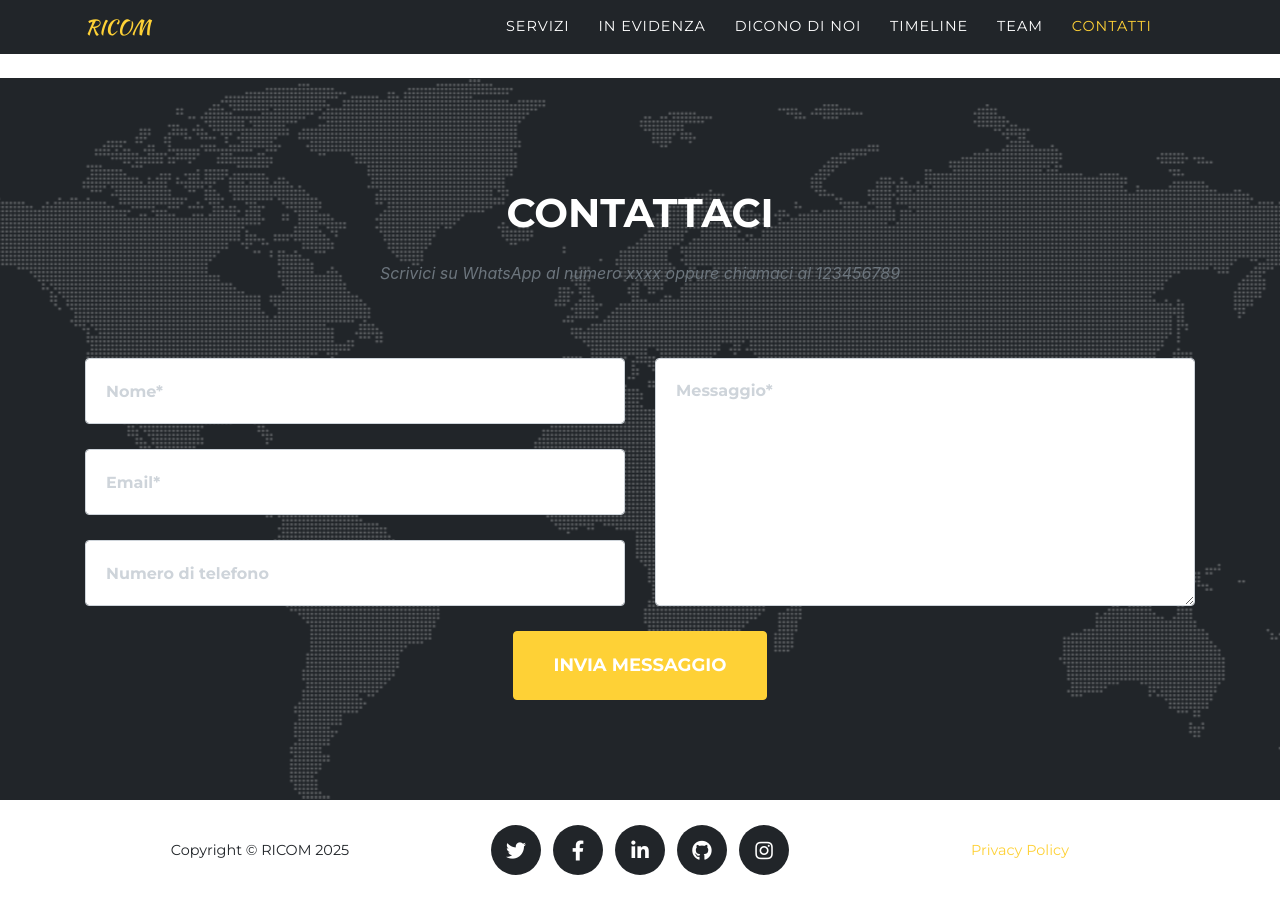
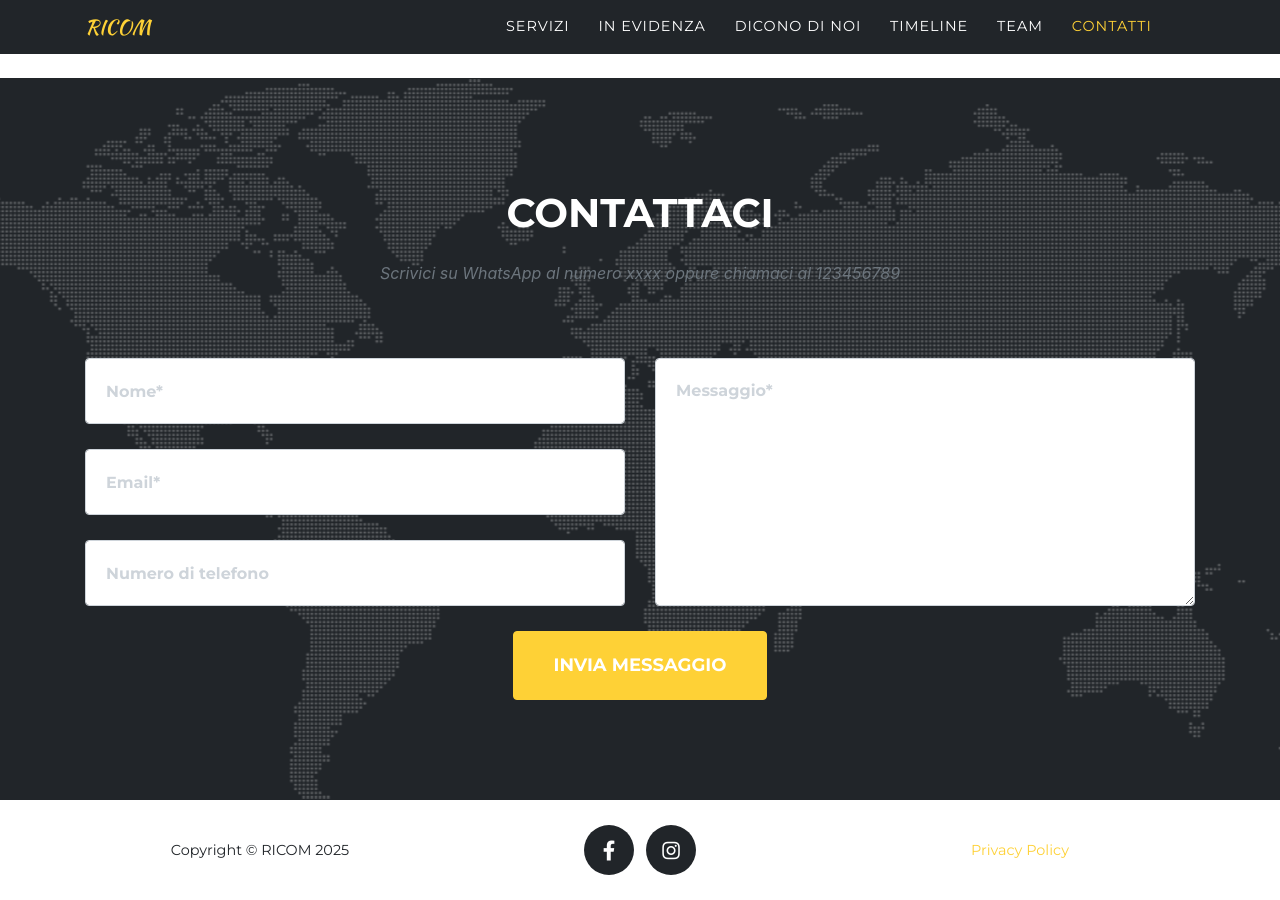
Before and after one commit to ricom-mn/ricom-mn.github.io, a Jekyll site: the page built from index.md, in a window 1280 px wide and 900 px high, scrolled down 2326 px. Built offline with Jekyll 4.4.1, drawn with Linux system fonts in a browser that asks for light colours; some web fonts are replaced.

Commit message:
Eliminati social senza link

```diff
--- a/_data/sitetext.yml
+++ b/_data/sitetext.yml
@@ -147,14 +147,8 @@ en: &DEFAULT_EN
   footer:
     legal: "Privacy Policy"
     social:
-      - url: https://twitter.com
-        icon: "fab fa-twitter"
       - url: http://facebook.com/ricomsrlmn
         icon: "fab fa-facebook-f"
-      - url: https://linkedin.com
-        icon: "fab fa-linkedin-in"
-      - url: https://github.com/
-        icon: "fab fa-github"
       - url: https://www.instagram.com/ricom_srl/
         icon: "fab fa-instagram"
 
@@ -505,14 +499,8 @@ es: &DEFAULT_ES
   footer:
     legal: "Privacy Policy"
     social:
-      - url: https://twitter.com
-        icon: "fab fa-twitter"
       - url: http://facebook.com/ricomsrlmn
         icon: "fab fa-facebook-f"
-      - url: https://linkedin.com
-        icon: "fab fa-linkedin-in"
-      - url: https://github.com/
-        icon: "fab fa-github"
       - url: https://www.instagram.com/ricom_srl/
         icon: "fab fa-instagram"
 
@@ -709,14 +697,8 @@ de: &DEFAULT_DE
   footer:
     legal: "Privacy Policy"
     social:
-      - url: https://twitter.com
-        icon: "fab fa-twitter"
       - url: http://facebook.com/ricomsrlmn
         icon: "fab fa-facebook-f"
-      - url: https://linkedin.com
-        icon: "fab fa-linkedin-in"
-      - url: https://github.com/
-        icon: "fab fa-github"
       - url: https://www.instagram.com/ricom_srl/
         icon: "fab fa-instagram"
 
```
